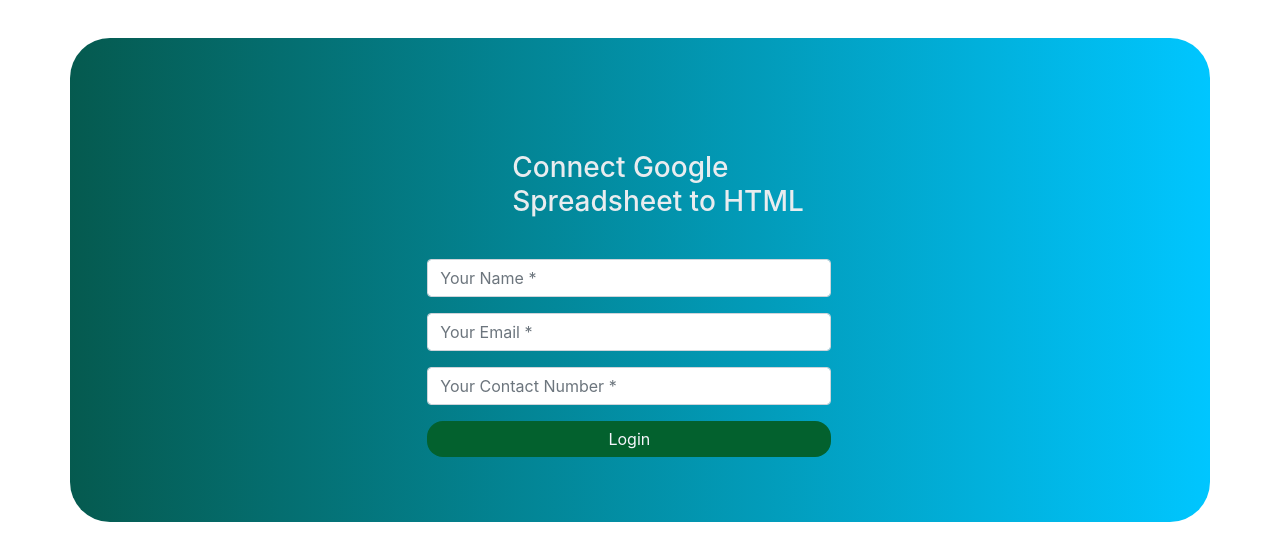
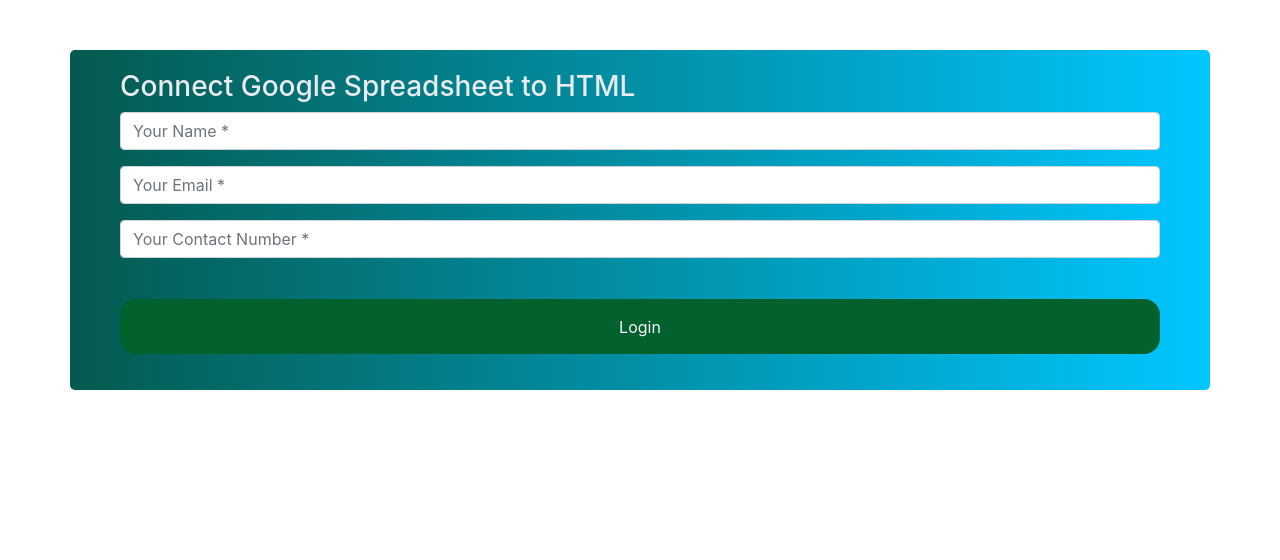
Before and after one commit to tanzilamd/submit-form-data, a plain HTML site: page index.html in a window 1280 px wide. Drawn offline with nearby package versions, Linux system fonts and the light colour scheme.

Commit message:
style changed

```diff
--- a/index.html
+++ b/index.html
@@ -3,38 +3,31 @@
 <head>
     <meta charset="UTF-8">
     <meta name="viewport" content="width=device-width, initial-scale=1.0">
-    <title>Document</title>
+    <title>Send form data</title>
     <link href="https://maxcdn.bootstrapcdn.com/bootstrap/4.1.1/css/bootstrap.min.css" rel="stylesheet" id="bootstrap-css">
     <style>
             .register .nav-tabs .nav-link:hover{
                 border: none;
             }
             .text-align{
-                margin-top: -3%;
-                margin-bottom: -9%;
 
-                padding: 10%;
-                margin-left: 30%;
             }
             .form-new{
-                margin-right: 22%;
-                margin-left: 20%;
+
             }
             .register-heading{
-                margin-left: 21%;
-                margin-bottom: 10%;
+
                 color: #e9ecef;
             }
             .register-heading h1{
-                margin-left: 21%;
-                margin-bottom: 10%;
+
                 color: #e9ecef;
             }
             .register{
                 background: -webkit-linear-gradient(left, #055a4f, #00c6ff);
-                margin-top: 3%;
-                padding: 3%;
-                border-radius: 2.5rem;
+                margin: 50px auto;
+                padding: 20px 50px;
+                border-radius: 5px;
             }
             .btnSubmit
             {
```
